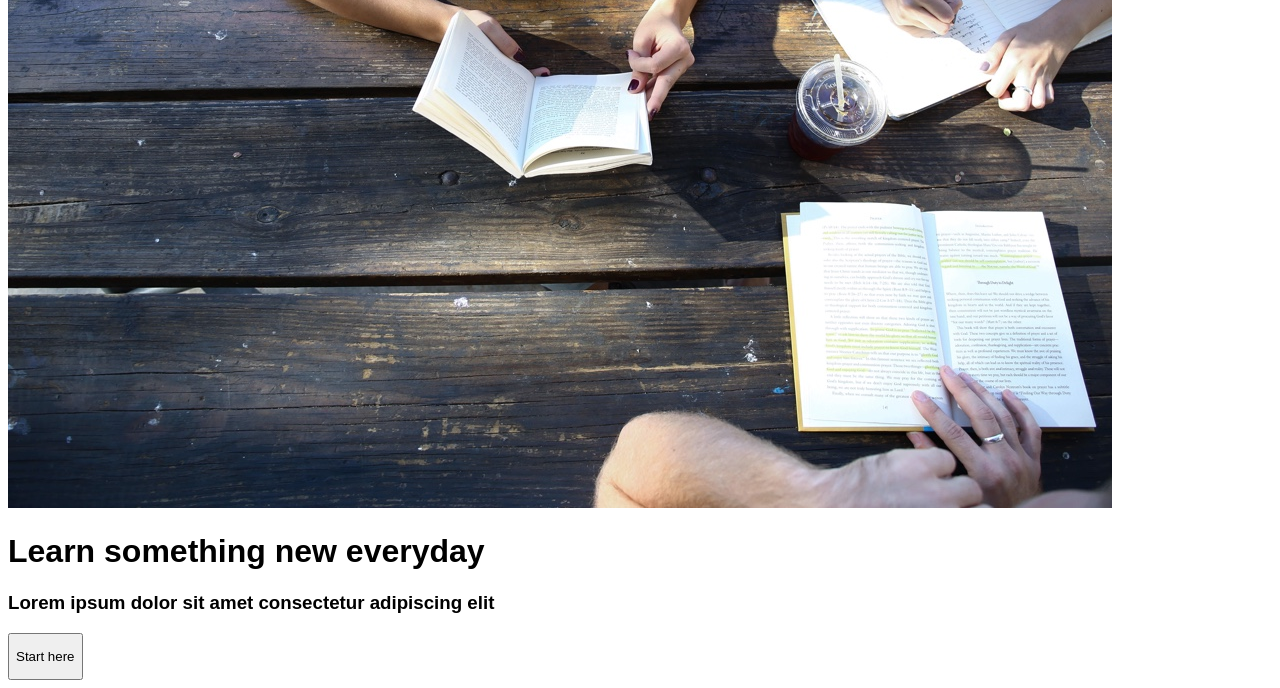
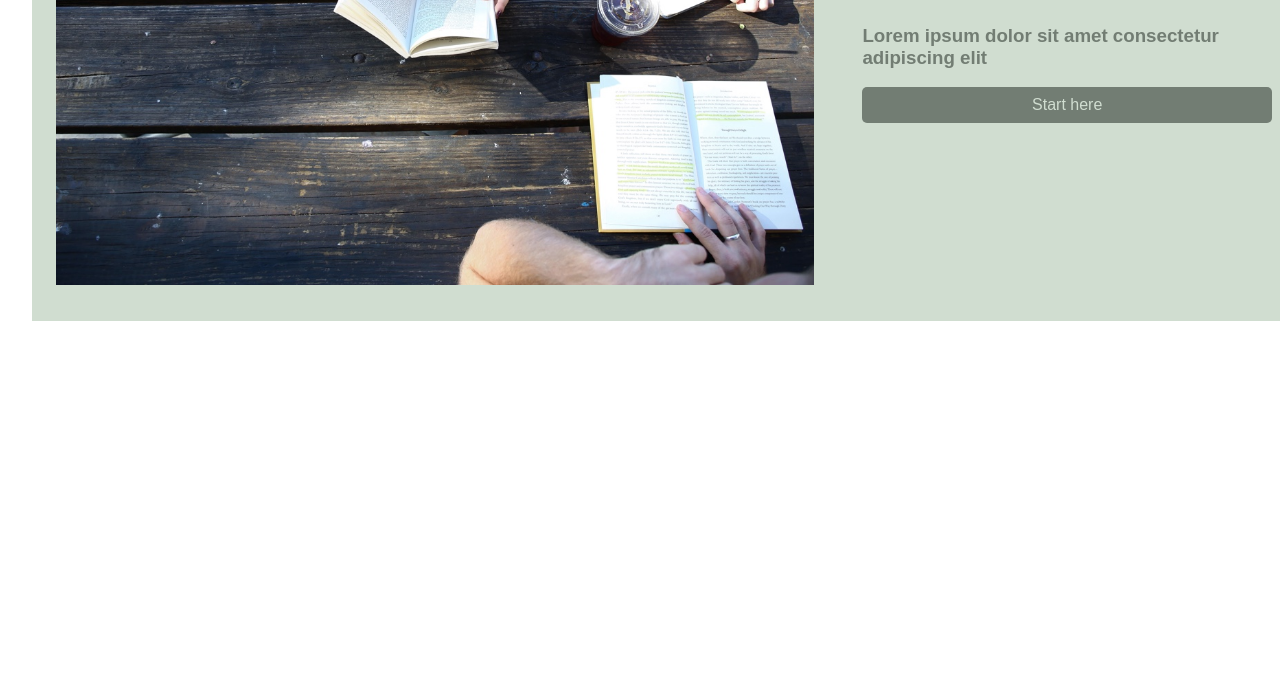
Before and after one commit to jtw4820/colmaracademy, a plain HTML site: page index.html in a window 1280 px wide. Shown: the part 380-1068 px from the top of the page. After the commit the page ends 800 px from the top, so only its background shows below. Drawn offline with Linux system fonts and the light colour scheme.

Commit message:
banner finished and colors added

```diff
--- a/index.html
+++ b/index.html
@@ -21,7 +21,7 @@
     <main>
         <div class="banner-container">
             <div class="banner-image">
-                <img src="resources/images/banner.jpg" alt="Learn something new" />
+                <img src="resources/images/banner.jpg" alt="banner" />
             </div>
             <div class="banner-text">
                 <h1>Learn something new everyday</h1>
--- a/resources/style.css
+++ b/resources/style.css
@@ -20,10 +20,10 @@ header {
 
 }
 .dark-gray-text {
-    color: darkgray;
+    color: rgb(114, 125, 115);
 }
 light-gray-text {
-    color: lightgray;
+    color:  rgb(208, 221, 208);
 }
 nav {
     display: flex;
@@ -35,3 +35,46 @@ nav {
 nav p {
     margin-left: 16px;
 }
+.banner-container {
+    display: flex;
+    flex-flow: row;
+    flex-wrap: nowrap;
+    justify-content: center;
+    align-items: center;
+    margin: 0 24px;
+    width: 100%;
+    background-color: rgb(208, 221, 208);
+}
+.banner-image {
+    max-width: 60%;
+    height: auto;
+    background-size: cover;
+    background-position: center;
+    margin: 32px 24px;
+}
+.banner-image img {
+    width: 100%;
+    height: auto;
+}
+.banner-text {
+    flex-basis: 40%;
+    margin: 32px 24px;
+    display: flex;
+    flex-flow: column;
+    justify-content: center;
+    text-align: left;
+    color: rgb(114, 125, 115)
+}
+.start-here-button {
+    background-color: rgb(114, 125, 115);
+    color: rgb(208, 221, 208);
+    border: none;
+    border-radius: 5px;
+    cursor: pointer;
+    font-size: 16px;
+    font-weight: 400;
+}
+.start-here-button p {
+    padding: 8px;
+    margin: 0;
+}
```
Also changed, not shown: 1 other file.
